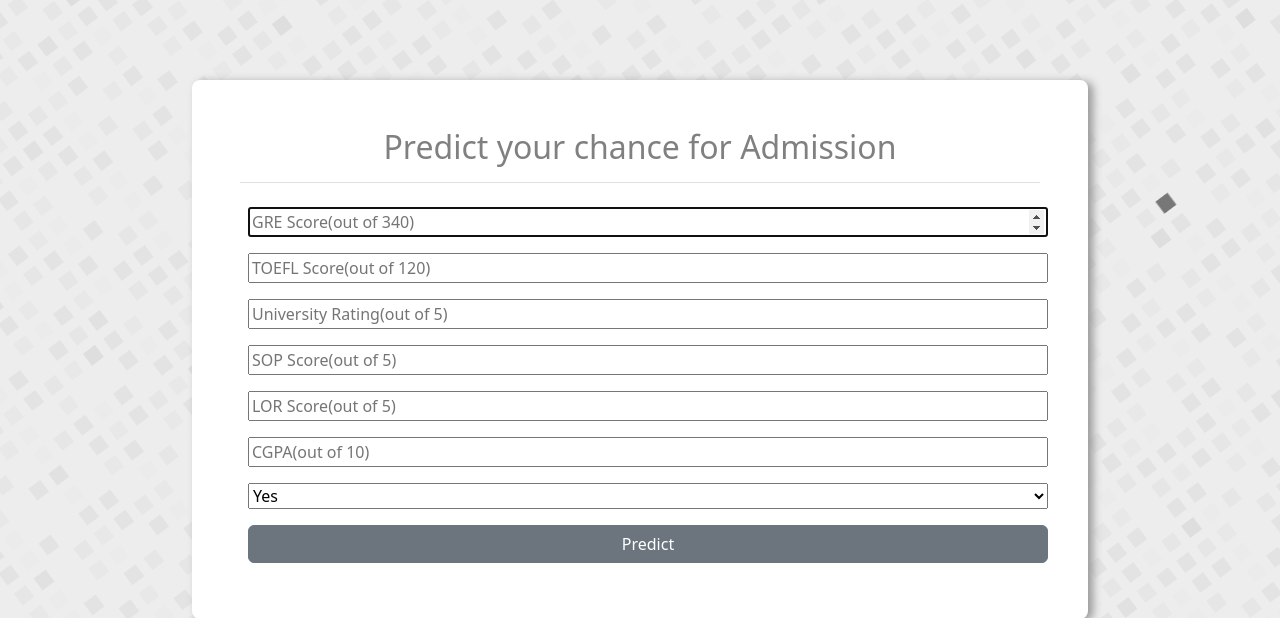
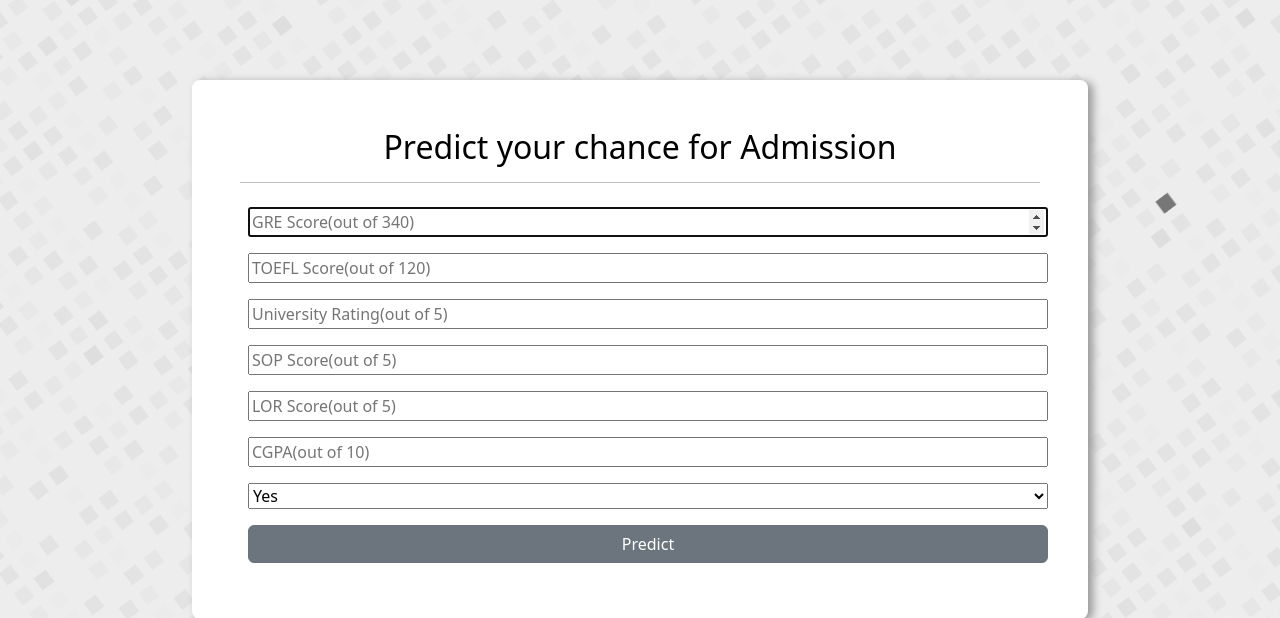
Before and after one commit to ChebroluTejaswi/Admission-Prediction-Model, a Flask app: page / in a window 1280 px wide. Shown: the top 618 px of the page. Run offline with Flask 2, Linux system fonts and the light colour scheme.

Commit message:
updated css

```diff
--- a/static/main.css
+++ b/static/main.css
@@ -3,9 +3,9 @@ body{
 }
 
 .content{
-    background-color: white;
+    background-color: rgb(255, 255, 255);
     padding: 3em;
-    color: grey;
+    color: black;
     box-shadow: 5px 2px 8px rgb(154, 152, 152);
     border-radius: 0.5em;
     margin: 5em auto;
```
Also changed, not shown: 1 other file.
